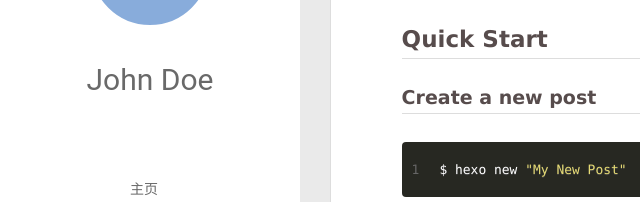
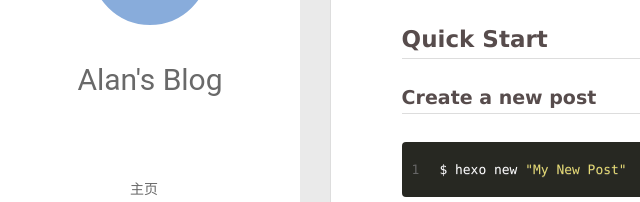
Before and after one commit to kisszhu/kisszhu.github.io, a plain HTML site: page 2019/09/29/hello-world/index.html in a window 1280 px wide. Shown: the part 210-412 px from the top of the page, 0-640 px from the left. Drawn offline with Linux system fonts and the light colour scheme; no server answers.

Commit message:
Site updated: 2019-09-29 16:38:05

```diff
--- a/2019/09/29/hello-world/index.html
+++ b/2019/09/29/hello-world/index.html
@@ -50,7 +50,7 @@
 			<img src="" class="js-avatar">
 		</a>
 		<hgroup>
-		  <h1 class="header-author"><a href="/">John Doe</a></h1>
+		  <h1 class="header-author"><a href="/">Alan&#39;s Blog</a></h1>
 		</hgroup>
 
 
@@ -108,7 +108,7 @@
 				<img src="" class="js-avatar">
 			</div>
 			<hgroup>
-			  <h1 class="header-author js-header-author">John Doe</h1>
+			  <h1 class="header-author js-header-author">Alan&#39;s Blog</h1>
 			</hgroup>
 
 
@@ -329,7 +329,7 @@
   <div class="outer">
     <div id="footer-info">
     	<div class="footer-left">
-    		&copy; 2019 John Doe
+    		&copy; 2019 Alan&#39;s Blog
     	</div>
       	<div class="footer-right">
       		<a href="http://hexo.io/" target="_blank">Hexo</a>  Theme <a href="https://github.com/litten/hexo-theme-yilia" target="_blank">Yilia</a> by Litten
```
Also changed, not shown: 2019/09/29/文章名/index.html (+3 -3 lines), archives/2019/09/index.html (+3 -3 lines), archives/2019/index.html (+3 -3 lines), archives/index.html (+3 -3 lines), index.html (+3 -3 lines), 页面名/index.html (+3 -3 lines).
